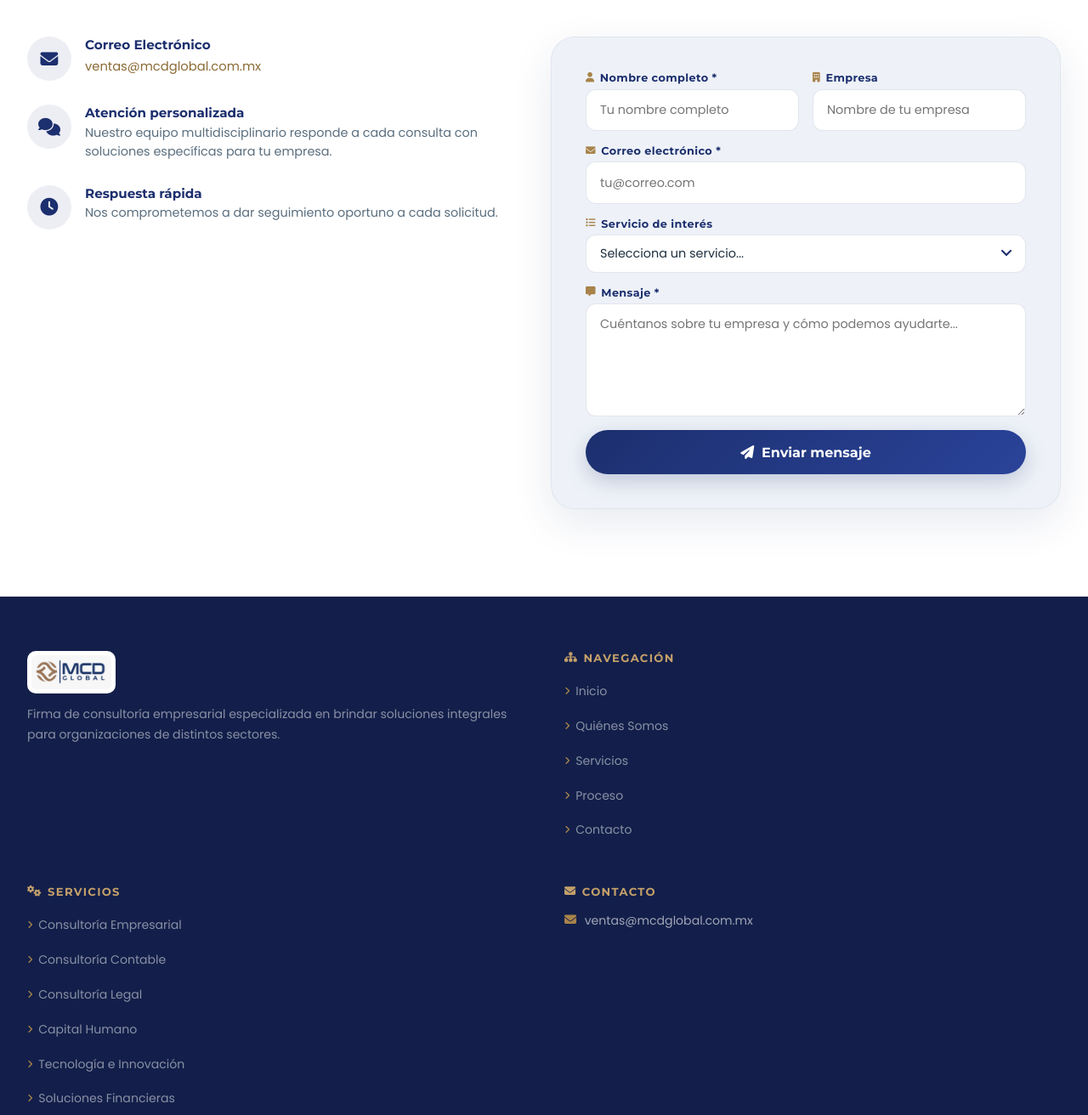
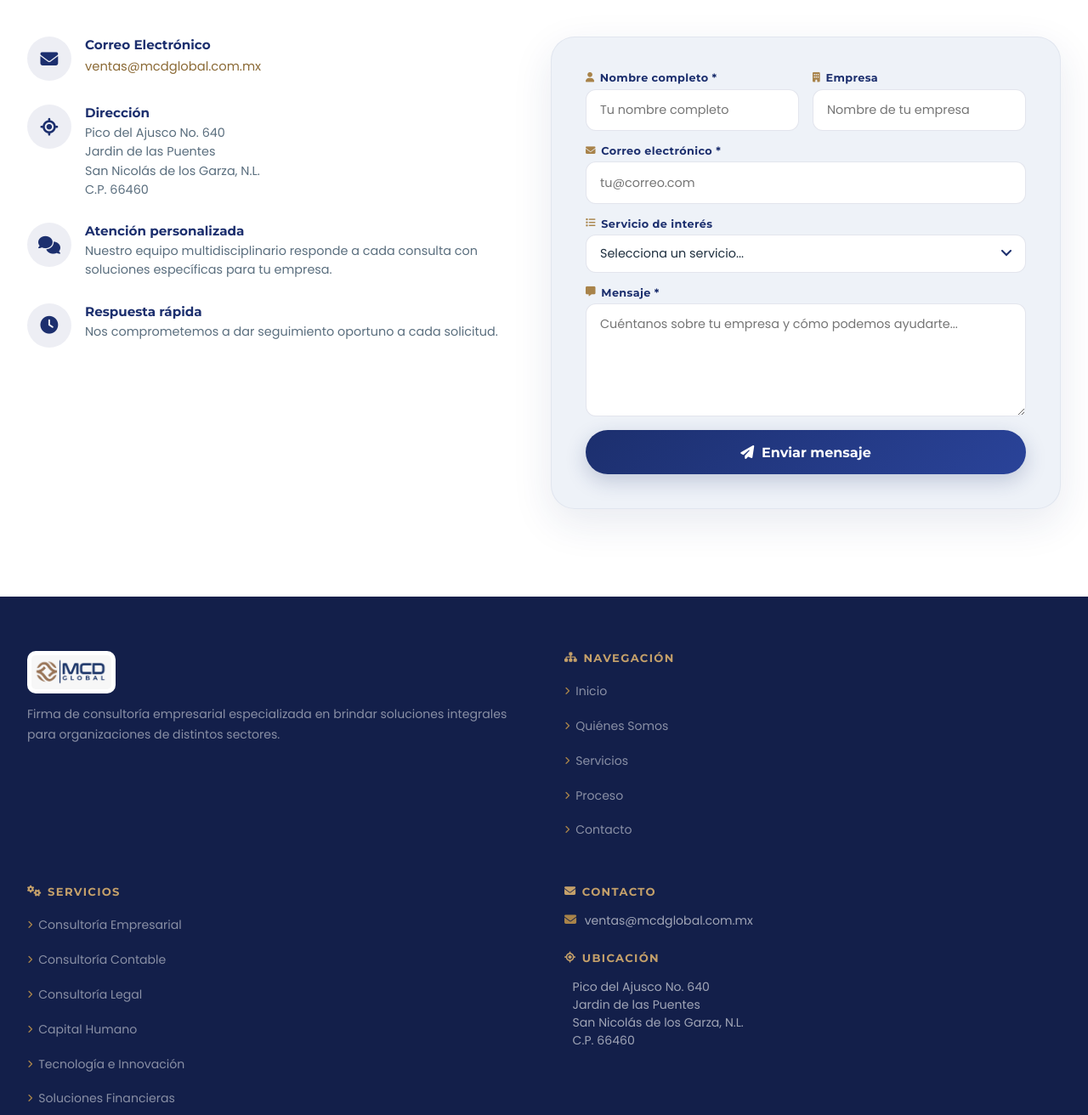
Before and after one commit to rodcar113/mcdglobal, a plain HTML site: page index.html in a window 1280 px wide. Shown: the part 5360-6672 px from the top of the page at 85% size. Drawn offline with nearby package versions, Linux system fonts and the light colour scheme.

Commit message:
Add files via upload

```diff
--- a/index.html
+++ b/index.html
@@ -415,6 +415,13 @@
             </div>
           </div>
           <div class="contacto-item">
+            <div class="contacto-ico"><i class="fas fa-location"></i></div>
+            <div>
+              <strong>Dirección</strong>
+              <p>Pico del Ajusco No. 640 <br>Jardin de las Puentes <br> San Nicolás de los Garza, N.L. <br> C.P. 66460</p>
+            </div>
+          </div>
+		  <div class="contacto-item">
             <div class="contacto-ico"><i class="fas fa-comments"></i></div>
             <div>
               <strong>Atención personalizada</strong>
@@ -510,6 +517,11 @@
       <a href="mailto:ventas@mcdglobal.com.mx" class="footer-email">
         <i class="fas fa-envelope"></i> ventas@mcdglobal.com.mx
       </a>
+	  <br>
+	  <h4><i class="fas fa-location"></i> Ubicación</h4>
+      <a href="mailto:ventas@mcdglobal.com.mx" class="footer-email">
+        <i class="fas fa-address"></i> Pico del Ajusco No. 640 <br>Jardin de las Puentes <br> San Nicolás de los Garza, N.L. <br> C.P. 66460
+      </a>
     </div>
   </div>
   <div class="footer-bottom">
```
